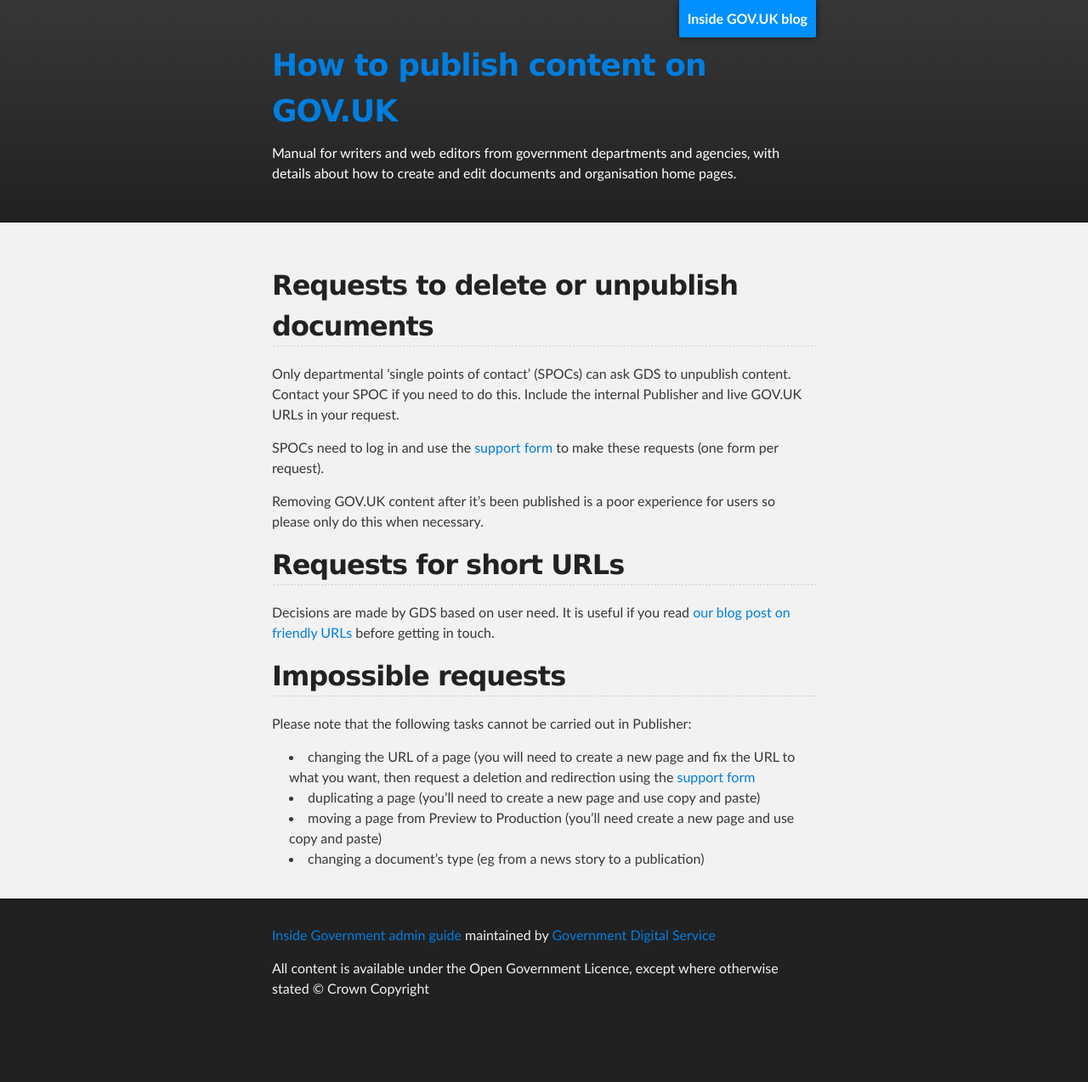
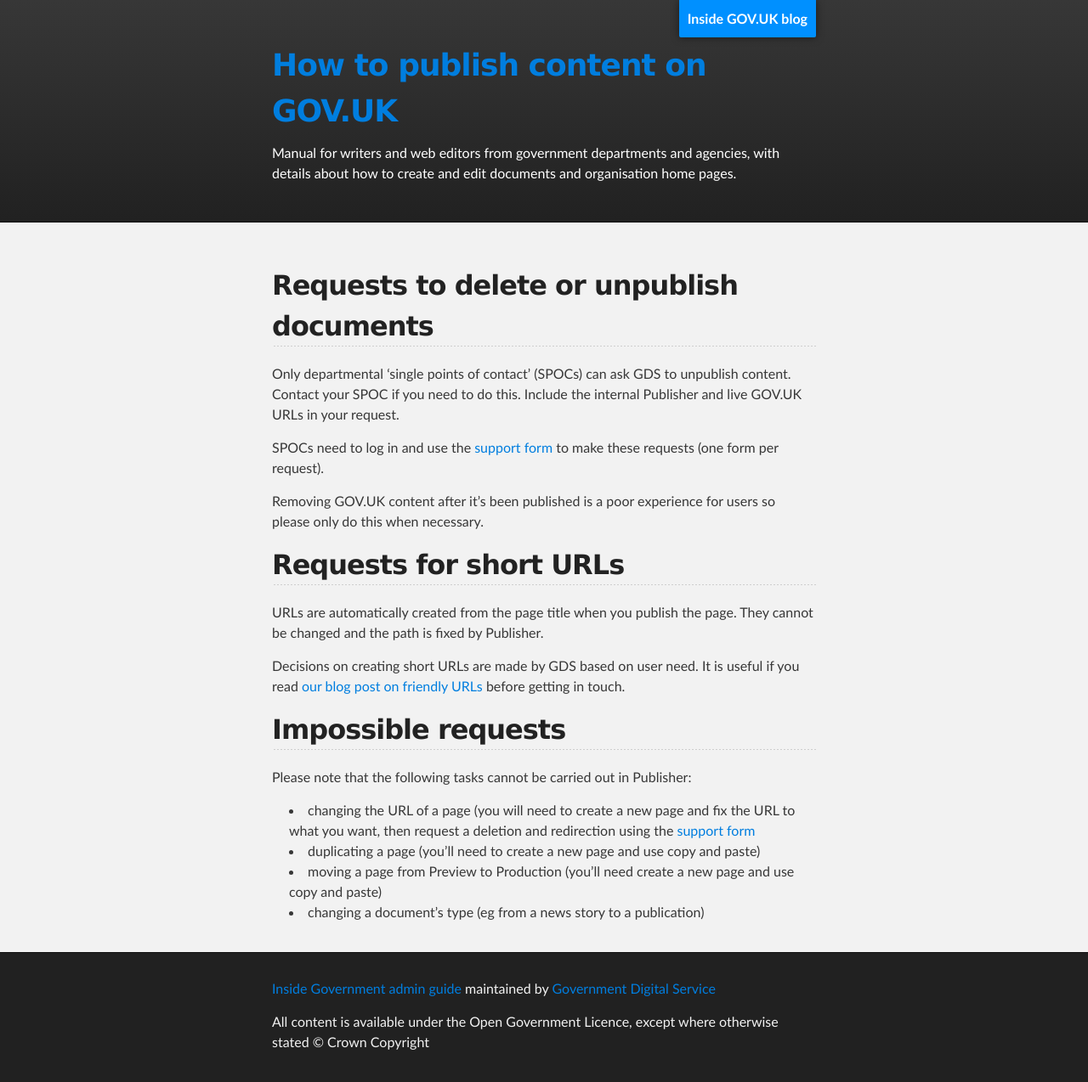
Before and after one commit to alphagov/inside-government-admin-guide, a Jekyll site: the page built from creating-documents/delete-unpublish.md, in a window 1280 px wide. Shown: the whole page at 85% size. Built offline with Jekyll 4.4.1, drawn with Linux system fonts in a browser that asks for light colours; before the commit the page ends 1211 px from its top, so only the background shows below that.

Commit message:
Update delete-unpublish.md

```diff
--- a/creating-documents/delete-unpublish.md
+++ b/creating-documents/delete-unpublish.md
@@ -13,7 +13,9 @@
 
 ##Requests for short URLs
 
-Decisions are made by GDS based on user need. It is useful if you read [our blog post on friendly URLs](http://inside-inside-gov.tumblr.com/post/47775179301/short-urls-for-organisations-profile-pages) before getting in touch.
+URLs are automatically created from the page title when you publish the page. They cannot be changed and the path is fixed by Publisher.
+
+Decisions on creating short URLs are made by GDS based on user need. It is useful if you read [our blog post on friendly URLs](http://inside-inside-gov.tumblr.com/post/47775179301/short-urls-for-organisations-profile-pages) before getting in touch.
 
 
 ##Impossible requests
```
